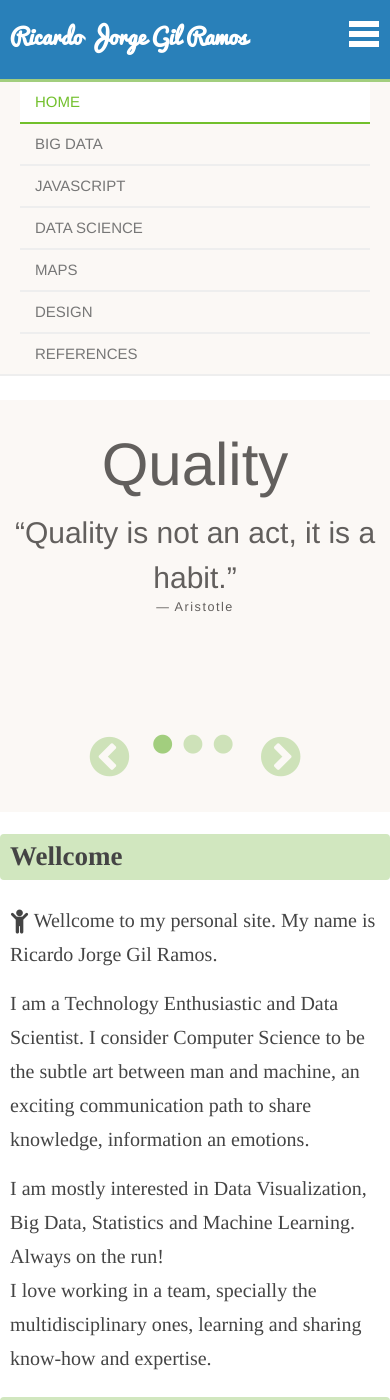
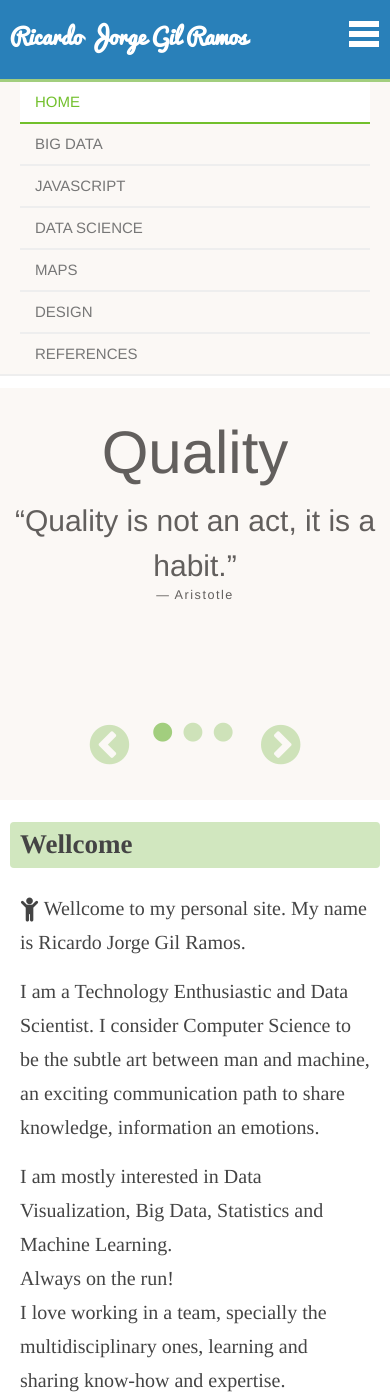
Before and after one commit to jorgegilramos/web, a Jekyll site: the page built from index.md, in a window 390 px wide and 1400 px high. Built offline with Jekyll 4.4.1, drawn with Linux system fonts in a browser that asks for light colours; some web fonts are replaced.

Commit message:
Css changes

```diff
--- a/css/main.css
+++ b/css/main.css
@@ -739,6 +739,10 @@ ol.toc.sticky {
   .touchevents #explore-gutter {
     display:none;
   }
+  .content-body {
+    padding-left:10px;
+    padding-right:10px;
+  }
 }
 #under-construction, #no-js-message {
   background-color:#a2ce7e; /*#1fa67a; #1b926c*/
--- a/index.md
+++ b/index.md
@@ -6,7 +6,7 @@ description: Ricardo Jorge Gil Ramos - Personal Page
 ---
 
 <section>
-  <div id="center-body" class="wrap">
+  <div id="" class="wrap">
 {% include slider.html %}
 {% include toc.html %}
     <div class="content-body">
```
